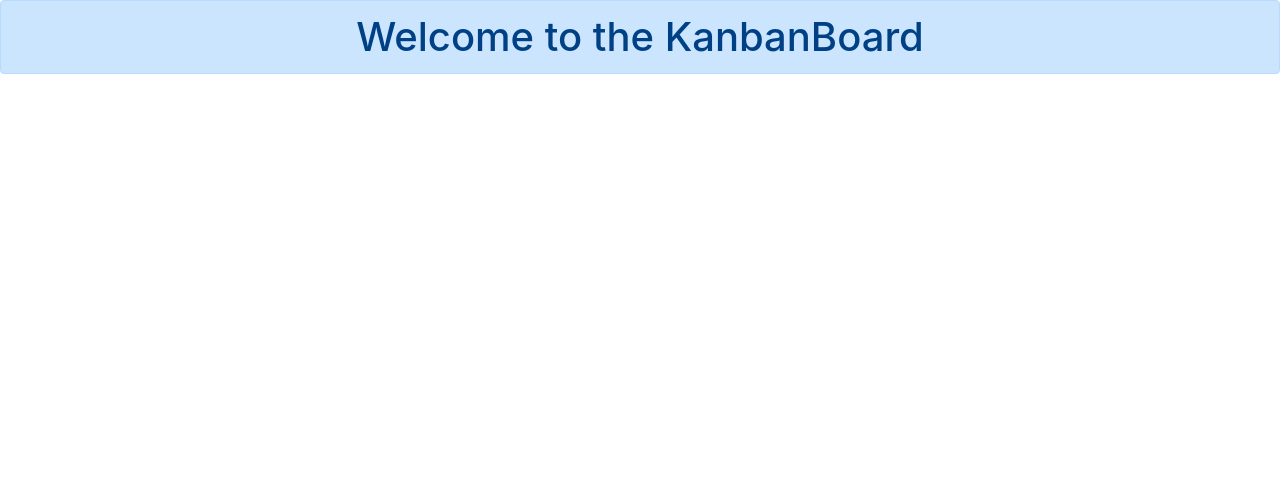
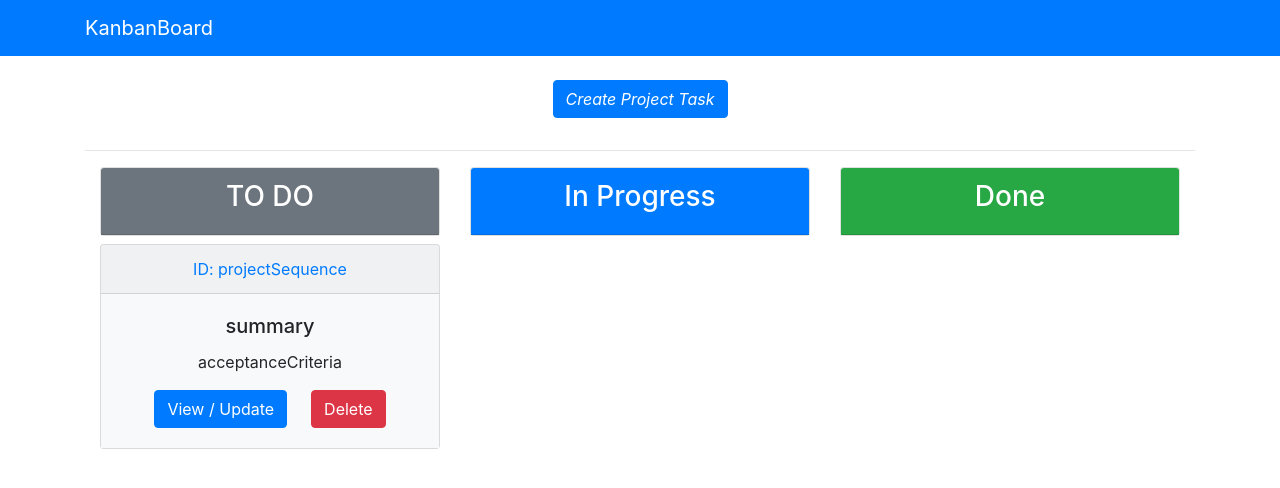
Before and after one commit to adnaneaabbar/KanbanBoard, a React (Create React App) app in the folder frontend/kanbanboard/: page / in a window 1280 px wide. Shown: the top 488 px of the page. Built offline with nearby package versions, Linux system fonts and the light colour scheme.

Commit message:
scaffolding the app

```diff
--- a/frontend/kanbanboard/src/App.js
+++ b/frontend/kanbanboard/src/App.js
@@ -1,11 +1,14 @@
 import React from 'react';
 import './App.css';
 import 'bootstrap/dist/css/bootstrap.min.css';
+import Navbar from './components/Navbar';
+import Board from './components/Board';
 
 function App() {
     return (
         <div className='App'>
-            <h1 className='alert alert-primary'>Welcome to the KanbanBoard</h1>
+            <Navbar />
+            <Board />
         </div>
     );
 }
--- /dev/null
+++ b/frontend/kanbanboard/src/components/Board.js
@@ -0,0 +1,62 @@
+import React, { Component } from 'react';
+
+class Board extends Component {
+    render() {
+        return (
+            <div className='container'>
+                <a href='' className='btn btn-primary mb-3'>
+                    <i className='fas fa-plus-circle'> Create Project Task</i>
+                </a>
+                <br />
+                <hr />
+
+                <div className='container'>
+                    <div className='row'>
+                        <div className='col-md-4'>
+                            <div className='card text-center mb-2'>
+                                <div className='card-header bg-secondary text-white'>
+                                    <h3>TO DO</h3>
+                                </div>
+                            </div>
+
+                            <div className='card mb-1 bg-light'>
+                                <div className='card-header text-primary'>
+                                    ID: projectSequence
+                                </div>
+                                <div className='card-body bg-light'>
+                                    <h5 className='card-title'>summary</h5>
+                                    <p className='card-text text-truncate '>
+                                        acceptanceCriteria
+                                    </p>
+                                    <a href='#' className='btn btn-primary'>
+                                        View / Update
+                                    </a>
+
+                                    <button className='btn btn-danger ml-4'>
+                                        Delete
+                                    </button>
+                                </div>
+                            </div>
+                        </div>
+                        <div className='col-md-4'>
+                            <div className='card text-center mb-2'>
+                                <div className='card-header bg-primary text-white'>
+                                    <h3>In Progress</h3>
+                                </div>
+                            </div>
+                        </div>
+                        <div className='col-md-4'>
+                            <div className='card text-center mb-2'>
+                                <div className='card-header bg-success text-white'>
+                                    <h3>Done</h3>
+                                </div>
+                            </div>
+                        </div>
+                    </div>
+                </div>
+            </div>
+        );
+    }
+}
+
+export default Board;
--- /dev/null
+++ b/frontend/kanbanboard/src/components/Navbar.js
@@ -0,0 +1,21 @@
+import React from 'react';
+
+export default function Navbar() {
+    return (
+        <nav className='navbar navbar-expand-sm navbar-dark bg-primary mb-4'>
+            <div className='container'>
+                <a className='navbar-brand' href='#'>
+                    KanbanBoard
+                </a>
+                <button
+                    className='navbar-toggler'
+                    type='button'
+                    data-toggle='collapse'
+                    data-target='#mobile-nav'
+                >
+                    <span className='navbar-toggler-icon' />
+                </button>
+            </div>
+        </nav>
+    );
+}
```
Also changed, not shown: frontend/kanbanboard/src/components/Form.js (added).
